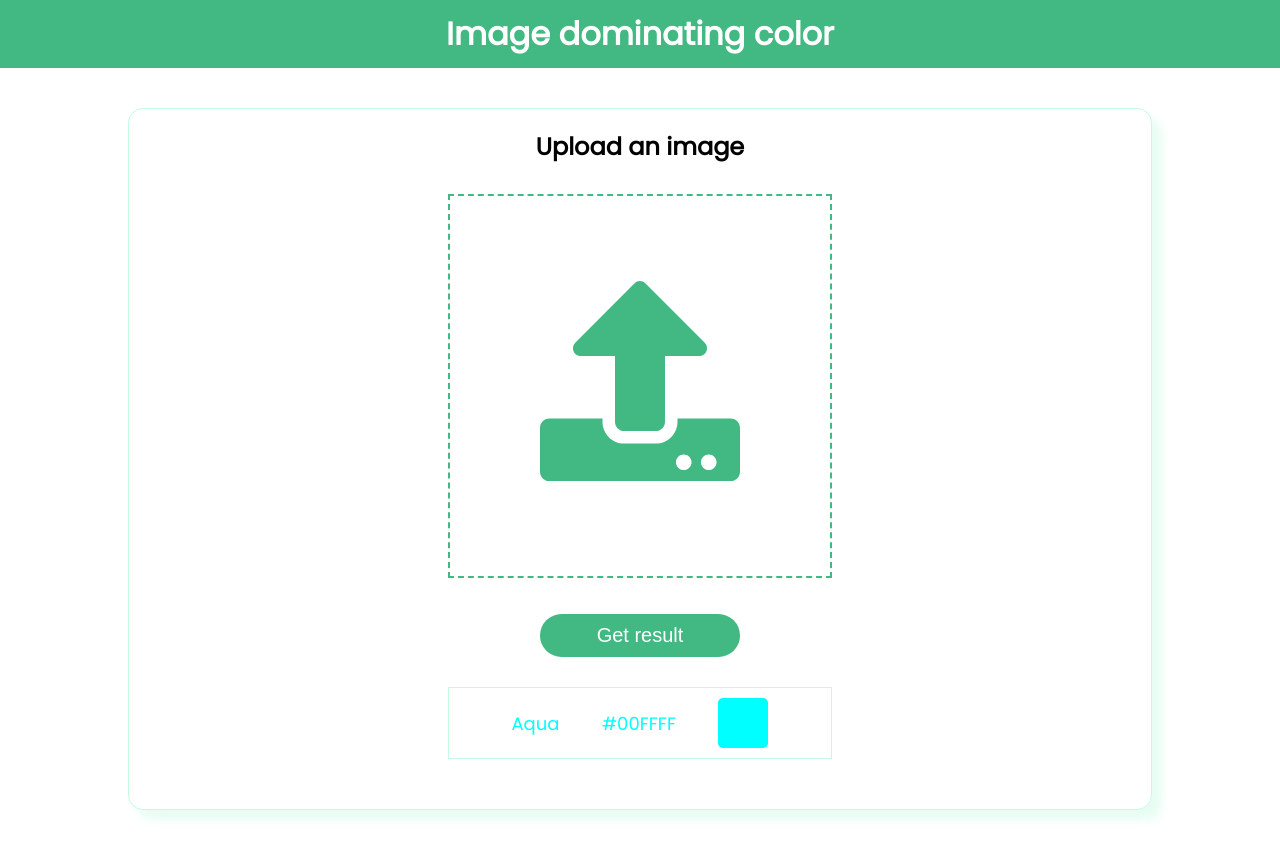
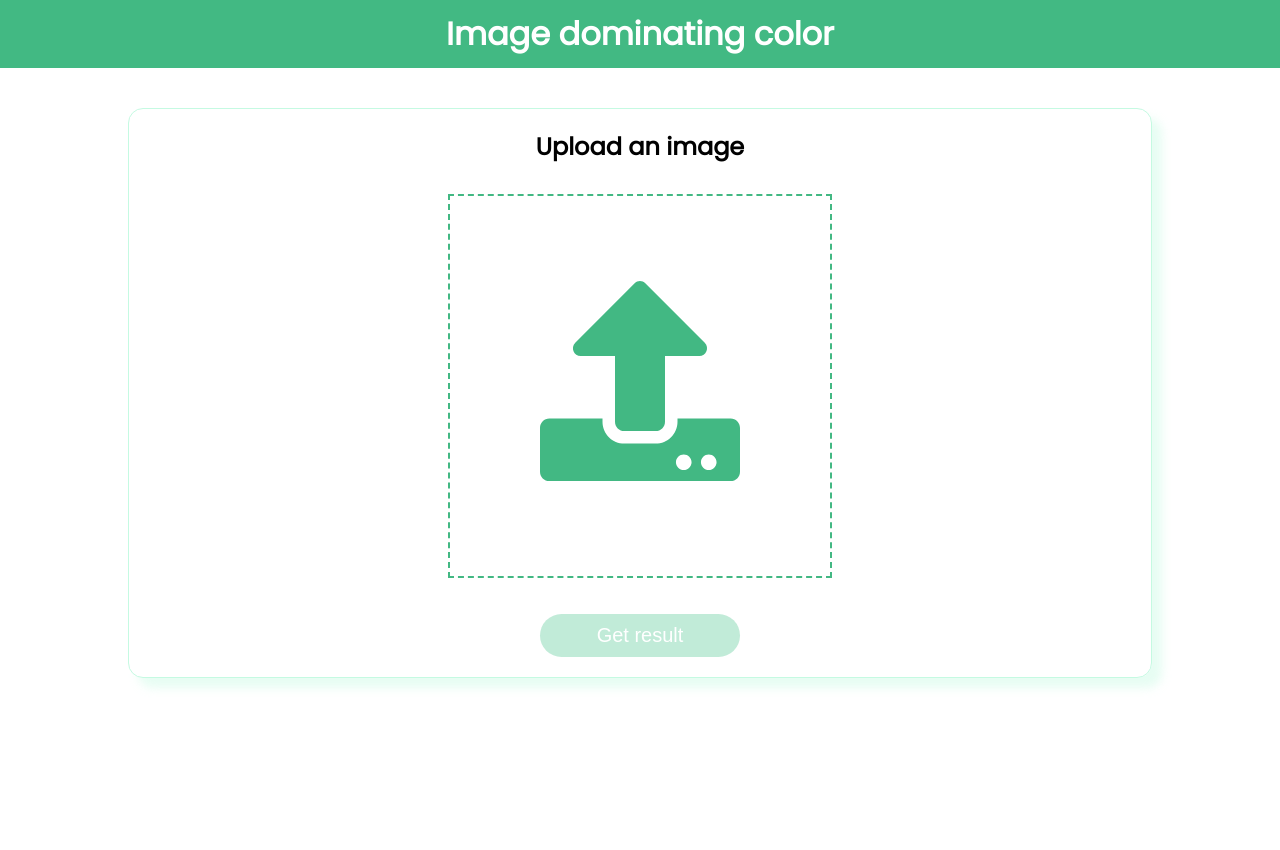
Before and after one commit to mikicastro7/prueba-ELJ-front, a Vue app: page / in a window 1280 px wide. After the commit the page ends 800 px from the top, so only its background shows below. Built offline with nearby package versions, Linux system fonts and the light colour scheme.

Commit message:
Send img and recive dominating color

```diff
--- a/src/App.vue
+++ b/src/App.vue
@@ -1,7 +1,7 @@
 <template>
   <Header />
   <section class="container">
-    <ImgUploader />
+    <ImgUploader @get-color-img="getColorImg" />
     <ResultColor
       :displayResult="displayResult"
       :name="colorResult.colorName"
@@ -24,12 +24,29 @@ export default {
   },
   data() {
     return {
-      displayResult: true,
+      displayResult: false,
       colorResult: {
-        colorName: "Aqua",
-        colorCodeHex: "#00FFFF",
+        colorName: "",
+        colorCodeHex: "",
       },
     };
+  },
+  methods: {
+    async getColorImg(imgFile) {
+      const datos = new FormData();
+      datos.append("file", imgFile);
+
+      const res = await fetch("http://127.0.0.1:8000/api/img-most-used-color", {
+        method: "POST",
+        body: datos,
+      });
+      const data = await res.json();
+      this.colorResult.colorName = data.colorName;
+      this.colorResult.colorCodeHex = data.colorHex;
+      if (!data.error) {
+        this.displayResult = true;
+      }
+    },
   },
 };
 </script>
--- a/src/components/ImgUploader.vue
+++ b/src/components/ImgUploader.vue
@@ -1,6 +1,6 @@
 <template>
   <h2>Upload an image</h2>
-  <form>
+  <form @submit="onSubmitImg($event)">
     <label className="label-img-uplader" htmlFor="img">
       <span v-if="!imgDisplay"><font-awesome-icon icon="upload" /></span>
       <img class="img-display" v-else :src="[imgDisplay]" alt="" />
@@ -13,7 +13,7 @@
       type="file"
       name="img"
     />
-    <button type="submit">Get result</button>
+    <button :disabled="!imgDisplay.length" type="submit">Get result</button>
   </form>
 </template>
 
@@ -26,8 +26,17 @@ export default {
       imgFile: "",
     };
   },
+  emits: ["get-color-img"],
   methods: {
+    onSubmitImg(e) {
+      e.preventDefault();
+      this.$emit("get-color-img", this.imgFile);
+    },
     onChangeImg(e) {
+      if (!e.target.files[0]) {
+        this.imgDisplay = "";
+        this.imgFile = "";
+      }
       this.imgFile = e.target.files[0];
       const reader = new FileReader();
       reader.onload = () => {
@@ -99,6 +108,15 @@ button {
   padding: 10px 20px;
 }
 
+button:disabled {
+  background-color: #c1ebd8;
+}
+
+button:disabled:hover {
+  background-color: #aae6cb;
+  cursor: default;
+}
+
 button:hover {
   background-color: #77c8a4;
   cursor: pointer;
```
